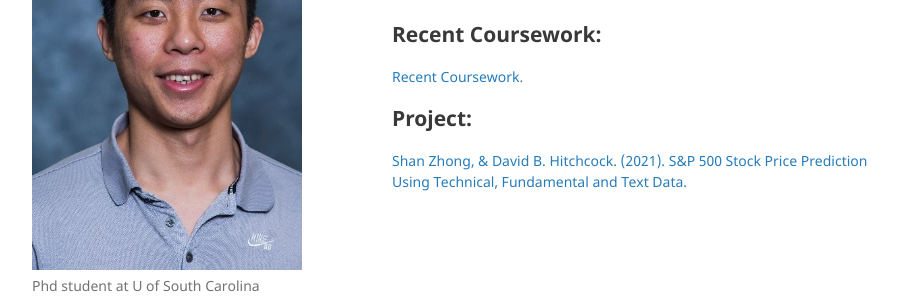
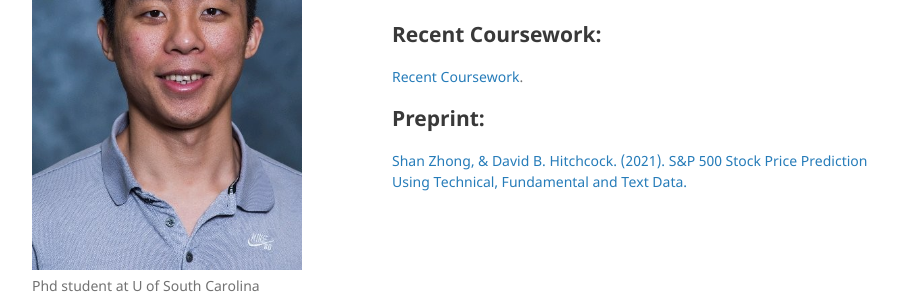
Before and after one commit to Shanlearning/Shanlearning.github.io, a Jekyll site: the page built from index.md, in a window 1280 px wide. Shown: the part 244-544 px from the top of the page, without its empty margins (178-1076 px from the left). Built offline with Jekyll 4.4.1, drawn with Linux system fonts in a browser that asks for light colours.

Commit message:
Update index.md

```diff
--- a/index.md
+++ b/index.md
@@ -16,5 +16,5 @@ zhongs@email.sc.edu
 ## Recent Coursework:
 [Recent Coursework](https://github.com/Shanlearning/past-coursework#past-coursework).
 
-## Project:
+## Preprint:
 [Shan Zhong, & David B. Hitchcock. (2021). S&P 500 Stock Price Prediction Using Technical, Fundamental and Text Data.](https://arxiv.org/abs/2108.10826)
```
